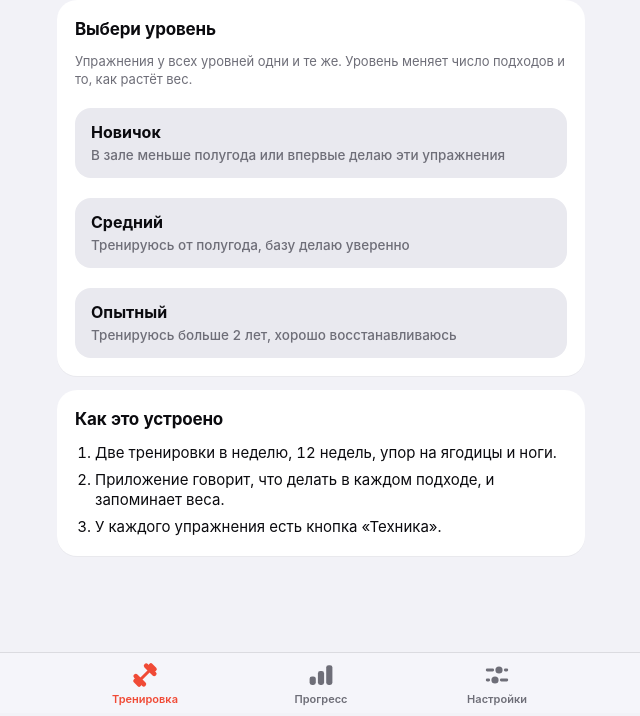
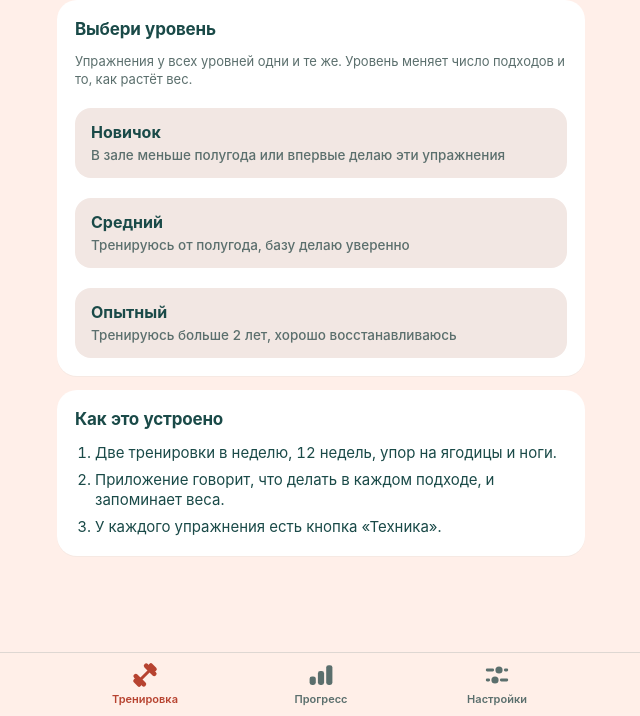
Before and after one commit to morozovandrew20/peach-fitness, a plain HTML site: page index.html in a window 1280 px wide. Shown: the part 87-803 px from the top of the page, without its empty margins (319-959 px from the left). Drawn offline with Linux system fonts and the light colour scheme.

Commit message:
Rollback to checkpoint: b074b67

```diff
--- a/index.html
+++ b/index.html
@@ -4,10 +4,10 @@
 /* Layout: iOS-style phone app. Blurred large-title header with a "wave" week strip, inset grouped cards,
    round tap-to-check sets, floating rest capsule, translucent tab bar, bottom sheet when a workout closes. */
 :root{
-  --bg:#f2f2f7; --surface:#ffffff; --raised:#e9e9ef; --line:rgba(60,60,67,.14);
-  --fg:#0b0b0f; --muted:#6e6e78; --a1:#f04a36; --a2:#ff8a5c; --on-accent:#ffffff; --accent-text:#f04a36;
+  --bg:#FFEFE9; --surface:#ffffff; --raised:#f2e7e3; --line:rgba(26,74,72,.14);
+  --fg:#1A4A48; --muted:#5b6f6d; --a1:#E85A3C; --a2:#E87A3C; --on-accent:#ffffff; --accent-text:#b74330;
   --good:#1fa85a; --good-bg:#e3f6ea; --warn:#b26a00; --bad:#d93025;
-  --input:#eeeef3; --bar:rgba(246,246,250,.92); --scrim:rgba(0,0,0,.32);
+  --input:#f8e9e3; --bar:rgba(255,239,233,.92); --scrim:rgba(26,36,35,.38);
   --shadow:0 12px 32px -14px rgba(20,20,40,.28);
   --font:-apple-system,BlinkMacSystemFont,"SF Pro Text","Segoe UI",Roboto,"Helvetica Neue",Arial,sans-serif;
   --display:ui-rounded,"SF Pro Rounded",-apple-system,BlinkMacSystemFont,"Segoe UI",Roboto,sans-serif;
@@ -17,21 +17,21 @@
 }
 @media (prefers-color-scheme: dark){ :root:not([data-theme="light"]){
   --bg:#000000; --surface:#1c1c1e; --raised:#2c2c2e; --line:rgba(120,120,128,.3);
-  --fg:#ffffff; --muted:#98989f; --a1:#ff6f5a; --a2:#ff9d73; --on-accent:#ffffff; --accent-text:#ff6f5a;
+  --fg:#ffffff; --muted:#a6a6ad; --a1:#ff6f5a; --a2:#ff9d73; --on-accent:#ffffff; --accent-text:#ff8a73;
   --good:#32d074; --good-bg:#12301f; --warn:#ffcc55; --bad:#ff6961;
   --input:#2c2c2e; --bar:rgba(18,18,20,.9); --scrim:rgba(0,0,0,.55);
   --shadow:0 14px 36px -14px rgba(0,0,0,.9); color-scheme:dark } }
 :root[data-theme="dark"],:root[data-look="dark"]{
   --bg:#000000; --surface:#1c1c1e; --raised:#2c2c2e; --line:rgba(120,120,128,.3);
-  --fg:#ffffff; --muted:#98989f; --a1:#ff6f5a; --a2:#ff9d73; --on-accent:#ffffff; --accent-text:#ff6f5a;
+  --fg:#ffffff; --muted:#a6a6ad; --a1:#ff6f5a; --a2:#ff9d73; --on-accent:#ffffff; --accent-text:#ff8a73;
   --good:#32d074; --good-bg:#12301f; --warn:#ffcc55; --bad:#ff6961;
   --input:#2c2c2e; --bar:rgba(18,18,20,.9); --scrim:rgba(0,0,0,.55);
   --shadow:0 14px 36px -14px rgba(0,0,0,.9); color-scheme:dark }
 
-:root[data-look="light"]{  --bg:#f2f2f7; --surface:#ffffff; --raised:#e9e9ef; --line:rgba(60,60,67,.14);
-  --fg:#0b0b0f; --muted:#6e6e78; --a1:#f04a36; --a2:#ff8a5c; --on-accent:#ffffff; --accent-text:#f04a36;
+:root[data-look="light"]{  --bg:#FFEFE9; --surface:#ffffff; --raised:#f2e7e3; --line:rgba(26,74,72,.14);
+  --fg:#1A4A48; --muted:#5b6f6d; --a1:#E85A3C; --a2:#E87A3C; --on-accent:#ffffff; --accent-text:#b74330;
   --good:#1fa85a; --good-bg:#e3f6ea; --warn:#b26a00; --bad:#d93025;
-  --input:#eeeef3; --bar:rgba(246,246,250,.92); --scrim:rgba(0,0,0,.32);
+  --input:#f8e9e3; --bar:rgba(255,239,233,.92); --scrim:rgba(26,36,35,.38);
   --shadow:0 12px 32px -14px rgba(20,20,40,.28); color-scheme:light }
 :root[data-accent="ocean"]{--a1:#0a84ff;--a2:#2ec4d6;--accent-text:var(--a1)}
 :root[data-accent="mint"]{--a1:#10b981;--a2:#8bd43a;--accent-text:var(--a1)}
--- a/sw.js
+++ b/sw.js
@@ -1,4 +1,4 @@
-const CACHE = "peach-v3";
+const CACHE = "peach-v2";
 const CORE = [
   "./",
   "./index.html",
```
